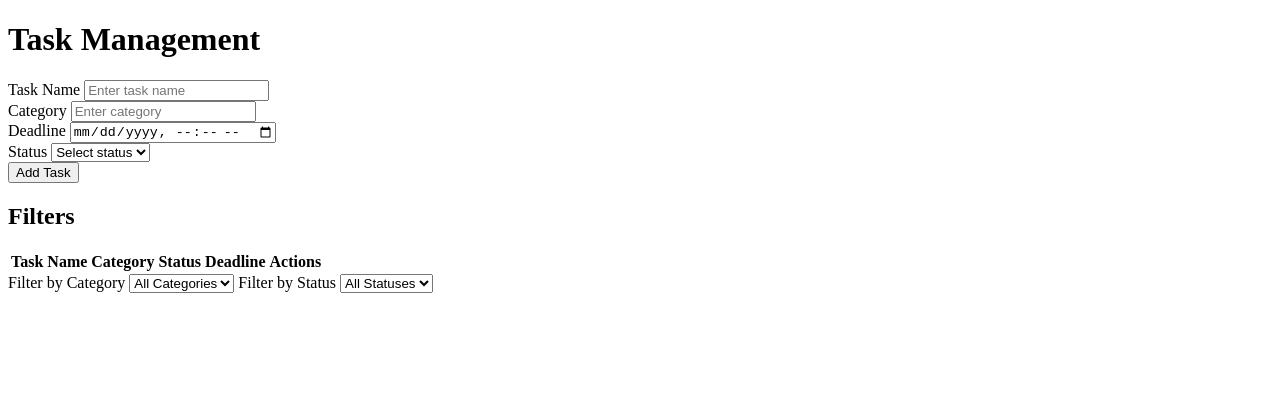
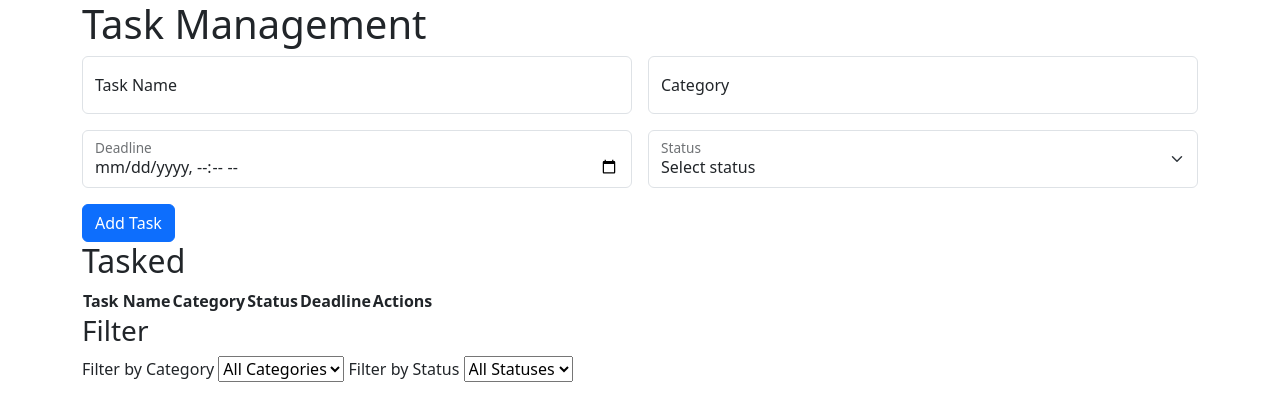
Before and after one commit to structbase/Task-Management-App-SBA4, a plain HTML site: page index.html in a window 1280 px wide. Drawn offline with nearby package versions, Linux system fonts and the light colour scheme.

Commit message:
Bootstrap CDN added, form on the html fixed

```diff
--- a/index.html
+++ b/index.html
@@ -3,68 +3,99 @@
     <head>
         <meta charset="UTF-8" />
         <meta name="viewport" content="width=device-width, initial-scale=1.0" />
+        <link
+            href="https://cdn.jsdelivr.net/npm/bootstrap@5.3.8/dist/css/bootstrap.min.css"
+            rel="stylesheet"
+            integrity="sha384-sRIl4kxILFvY47J16cr9ZwB07vP4J8+LH7qKQnuqkuIAvNWLzeN8tE5YBujZqJLB"
+            crossorigin="anonymous"
+        />
+        <link rel="stylesheet" href="./index.js" />
         <title>Task Management</title>
     </head>
     <body>
+        <div class="container">
             <h1 id="form-title">Task Management</h1>
 
-        <form id="task-form" aria-labelledby="form-title">
-            <div>
-                <label for="task-name">Task Name</label>
+            <form id="task-form" aria-labelledby="form-title" class="row g-3">
+                <!-- Task name -->
+                <div class="col-md-6">
+                    <div class="form-floating">
                         <input
                             type="text"
+                            class="form-control"
                             id="task-name"
                             name="taskName"
                             placeholder="Enter task name"
                             aria-required="true"
                         />
+                        <label for="task-name">Task Name</label>
+                    </div>
                 </div>
 
-            <div>
-                <label for="category">Category</label>
+                <!-- Category -->
+                <div class="col-md-6">
+                    <div class="form-floating">
                         <input
                             type="text"
+                            class="form-control"
                             id="category"
                             name="category"
                             placeholder="Enter category"
                             aria-required="true"
                         />
+                        <label for="category">Category</label>
+                    </div>
                 </div>
 
-            <div>
-                <label for="deadline">Deadline</label>
+                <!-- Deadline (now using form‑floating) -->
+                <div class="col-md-6">
+                    <div class="form-floating">
                         <input
                             type="datetime-local"
+                            class="form-control"
                             id="deadline"
                             name="deadline"
                             aria-required="true"
                         />
+                        <label for="deadline">Deadline</label>
+                    </div>
                 </div>
 
-            <div>
-                <label for="select-status">Status</label>
+                <!-- Status -->
+                <div class="col-md-6">
+                    <div class="form-floating">
                         <select
+                            class="form-select"
                             id="select-status"
                             name="status"
                             aria-required="true"
-                    aria-describedby="status-help"
                         >
                             <option value="">Select status</option>
-                    <option value="In-progress">In Progress</option>
+                            <option value="in-progress">In Progress</option>
                             <option value="completed">Completed</option>
                             <option value="overdue">Overdue</option>
                         </select>
+                        <label for="select-status">Status</label>
+                    </div>
                 </div>
 
-            <div>
-                <button type="button" id="add-task-btn" aria-label="Add task">
+                <!-- Add button -->
+                <div class="col-12">
+                    <button
+                        type="button"
+                        id="add-task-btn"
+                        class="btn btn-primary"
+                        aria-label="Add task"
+                    >
                         Add Task
                     </button>
                 </div>
             </form>
+        </div>
 
         <!-- Task List Table -->
-        <h2>Filters</h2>
+        <div class="container">
+            <h2>Tasked</h2>
             <table id="task-table" aria-label="Task List">
                 <thead>
                     <tr>
@@ -79,9 +110,11 @@
                     <!-- JS will insert rows here -->
                 </tbody>
             </table>
+        </div>
 
         <!-- Filters -->
-        <div>
+        <div class="container">
+            <h3>Filter</h3>
             <label for="filter-category">Filter by Category</label>
             <select id="filter-category">
                 <option value="">All Categories</option>
```
Lines whose indentation alone changed are shown as unchanged.
